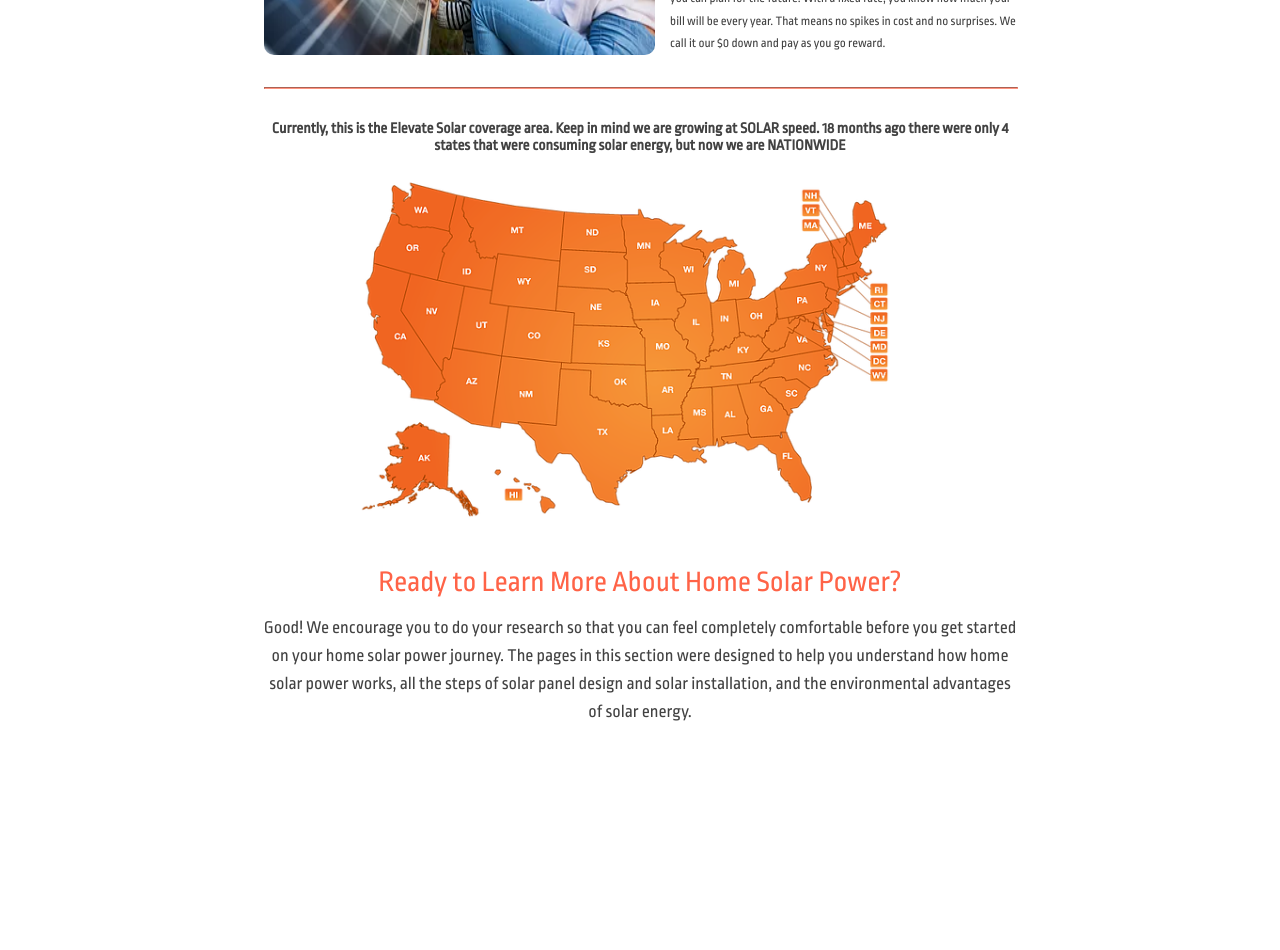
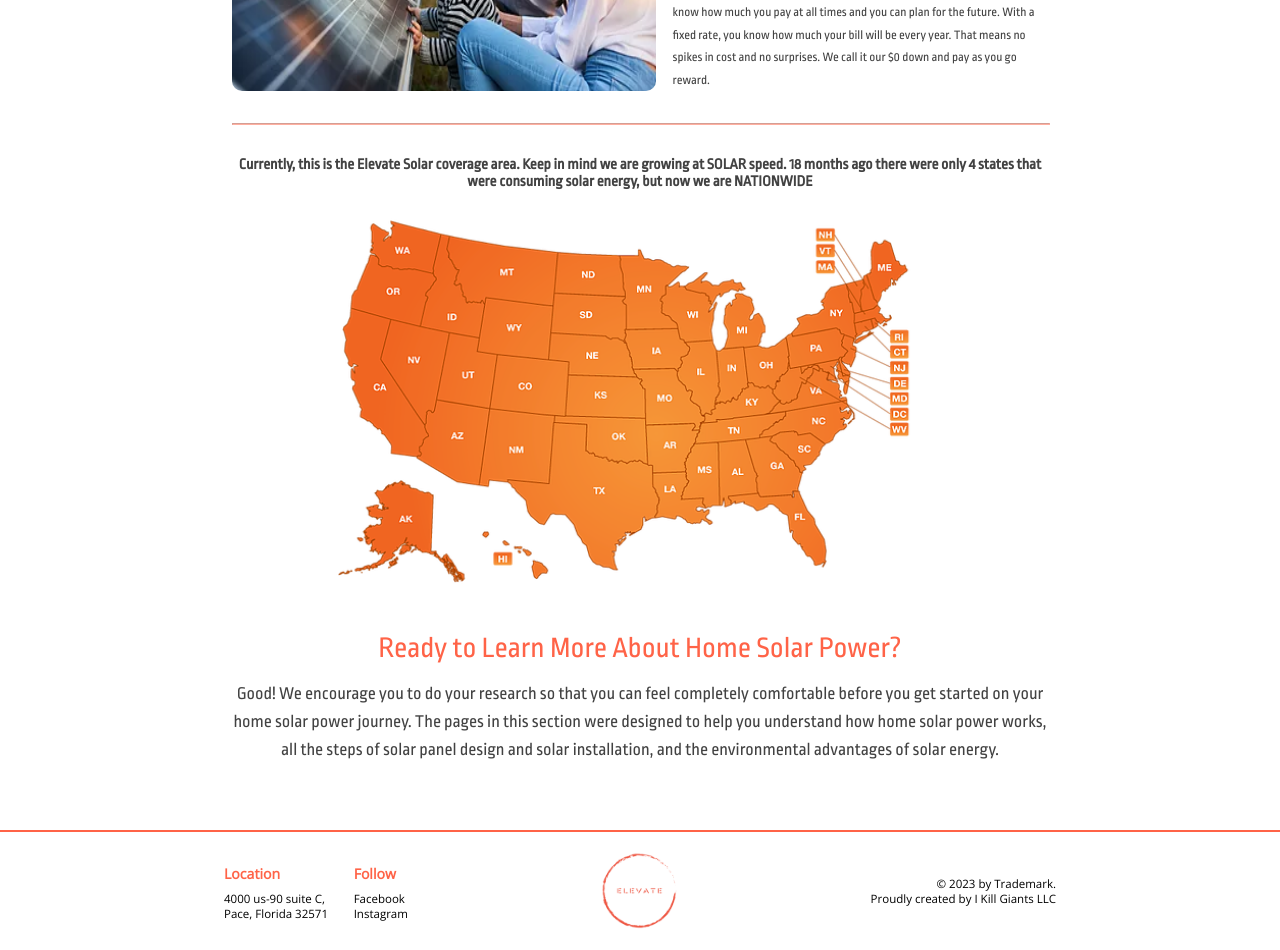
Before and after one commit to AmmonBurgi/elevate-solar, a React (Create React App) app: page /#/ in a window 1280 px wide. Shown: the part 1780-2730 px from the top of the page. Before the commit the page ends 2524 px from the top, so only its background shows below. Built offline with nearby package versions, Linux system fonts and the light colour scheme.

Commit message:
footer complete

```diff
--- a/src/App.css
+++ b/src/App.css
@@ -10,7 +10,7 @@
   align-items: center;
 }
 .app-component{
-  width: 60vw;
+  width: 65vw;
   transition: .5s ease-in-out;
   opacity: 1;
 }
--- a/src/App.js
+++ b/src/App.js
@@ -2,6 +2,7 @@
 import routes from './routes'
 import {withRouter} from 'react-router-dom'
 import Header from './Components/Header/Header'
+import Footer from './Components/Footer/Footer'
 import './App.css';
 
 function App(){
@@ -20,6 +21,7 @@
       <div className={fadeToggle === false ? 'zero' : 'app-component'}>
         {routes}
       </div>
+      <Footer />
     </div>
   );
 }
--- a/src/Components/Footer/Footer.js
+++ b/src/Components/Footer/Footer.js
@@ -1,9 +1,30 @@
 import React from 'react'
+
+import solarIcon from '../../logo_transparent_background.webp'
+import './footer.css'
 
 function Footer(){
     return (
-        <footer>
-
+        <footer className='footer-component'>
+            <div className='footer-main'>
+                <div className='footer-left'>
+                    <nav className='footer-location'>
+                        <p>Location</p>
+                        <p>4000 us-90 suite C,<br></br>
+                        Pace, Florida 32571</p>
+                    </nav>
+                    <nav className='footer-follow'>
+                        <p>Follow</p>
+                        <a href='https://www.facebook.com/elevatesolarenergy/'>Facebook</a>
+                        <a href='https://www.instagram.com/elevate_solar_energy/?hl=en'>Instagram</a>
+                    </nav>
+                </div>
+                <img src={solarIcon} alt='Elevate-Solar-Icon' />
+                <div className='footer-right'>
+                    <p>© 2023 by Trademark.<br></br>
+                    Proudly created by I Kill Giants LLC</p>
+                </div>
+            </div>
         </footer>
     )
 }
--- a/src/Components/Footer/footer.css
+++ b/src/Components/Footer/footer.css
@@ -0,0 +1,66 @@
+.footer-component{
+    width: 100%;
+    height: 15vh;
+    box-sizing: border-box;
+    /* background-color: silver; */
+    margin-top: 6vh;
+    border-top: 2px solid tomato;
+    display: flex;
+    justify-content: center;
+}
+.footer-main{
+    display: flex;
+    justify-content: space-between;
+    align-items: center;
+    height: 100%;
+    width: 65%;
+    font-family: 'Open Sans', sans-serif;;
+}
+.footer-left{
+    display: flex;
+}
+.footer-left nav{
+    text-align: left;
+}
+.footer-location{
+    margin-right: 2vw;
+}
+.footer-follow{
+    display: flex;
+    flex-direction: column;
+}
+.footer-follow p{
+    color: tomato;
+    font-weight: bold;
+    font-size: 1.1vw;
+    margin-bottom: 1vh;
+}
+.footer-follow a{
+    text-decoration: none;
+    color: black;
+    font-size: .9vw;
+}
+.footer-follow a:hover{
+    color: rgb(66,66,66);
+}
+.footer-location p:first-child{
+    color: tomato;
+    font-weight: bold;
+    font-size: 1.1vw;
+    margin-bottom: 1vh;
+}
+.footer-location p:last-child{
+    margin-top: 0;
+    font-size: .9vw;
+}
+
+.footer-main img{
+    width: 10%;
+    height: auto;
+    margin: 0;
+}
+
+.footer-right{
+    text-align: right;
+    font-size: .9vw;
+}
--- a/src/Components/Header/header.css
+++ b/src/Components/Header/header.css
@@ -1,5 +1,5 @@
 .header-component{
-    width: 60vw;
+    width: 65vw;
     height: 15vh;
     display: flex;
     justify-content: space-between;
--- a/src/Components/Landing/landing.css
+++ b/src/Components/Landing/landing.css
@@ -117,7 +117,7 @@
 
 .landing-tb-hr{
     width: 100%;
-    border-color: rgb(255, 146, 126);
+    border-color: rgba(255, 99, 71, 0.508);
 }
 
 .landing-bottom-section{
```
Also changed, not shown: 1 other file (tests, documents, lock files or other folders).
